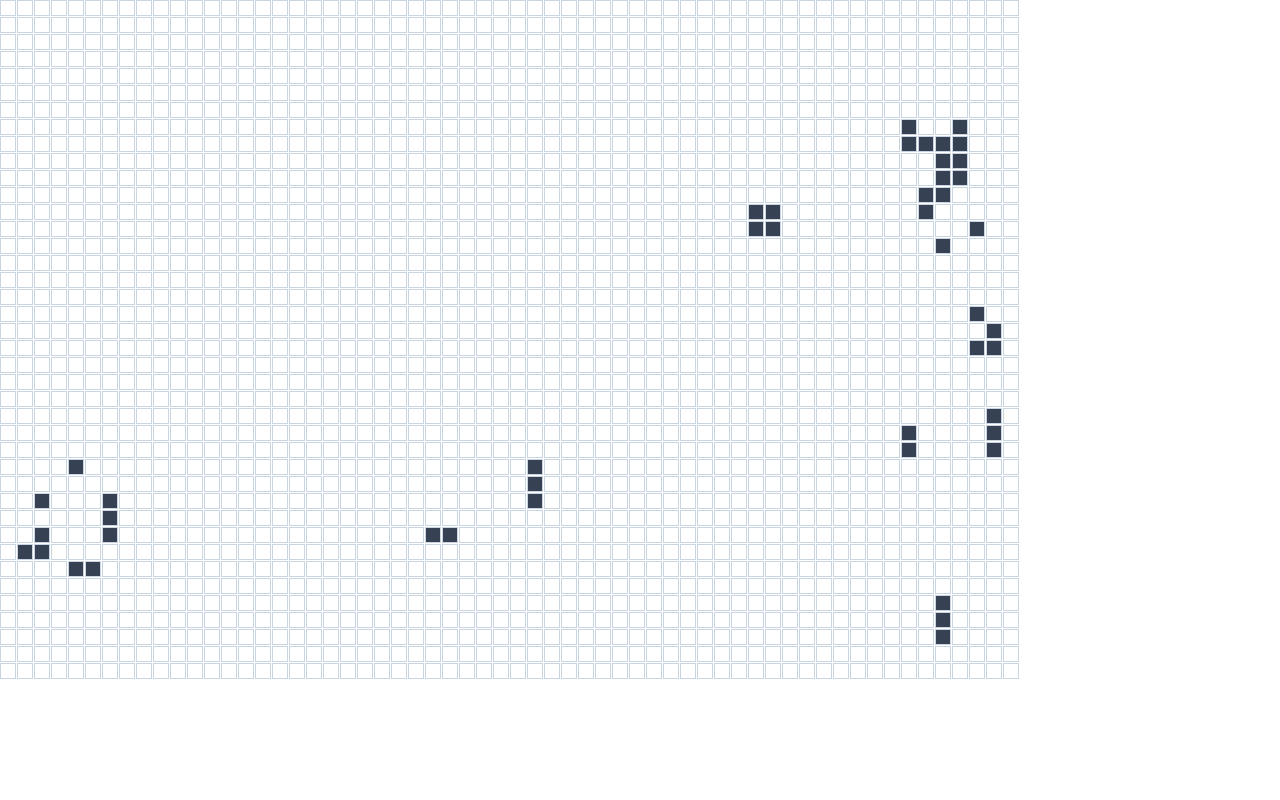
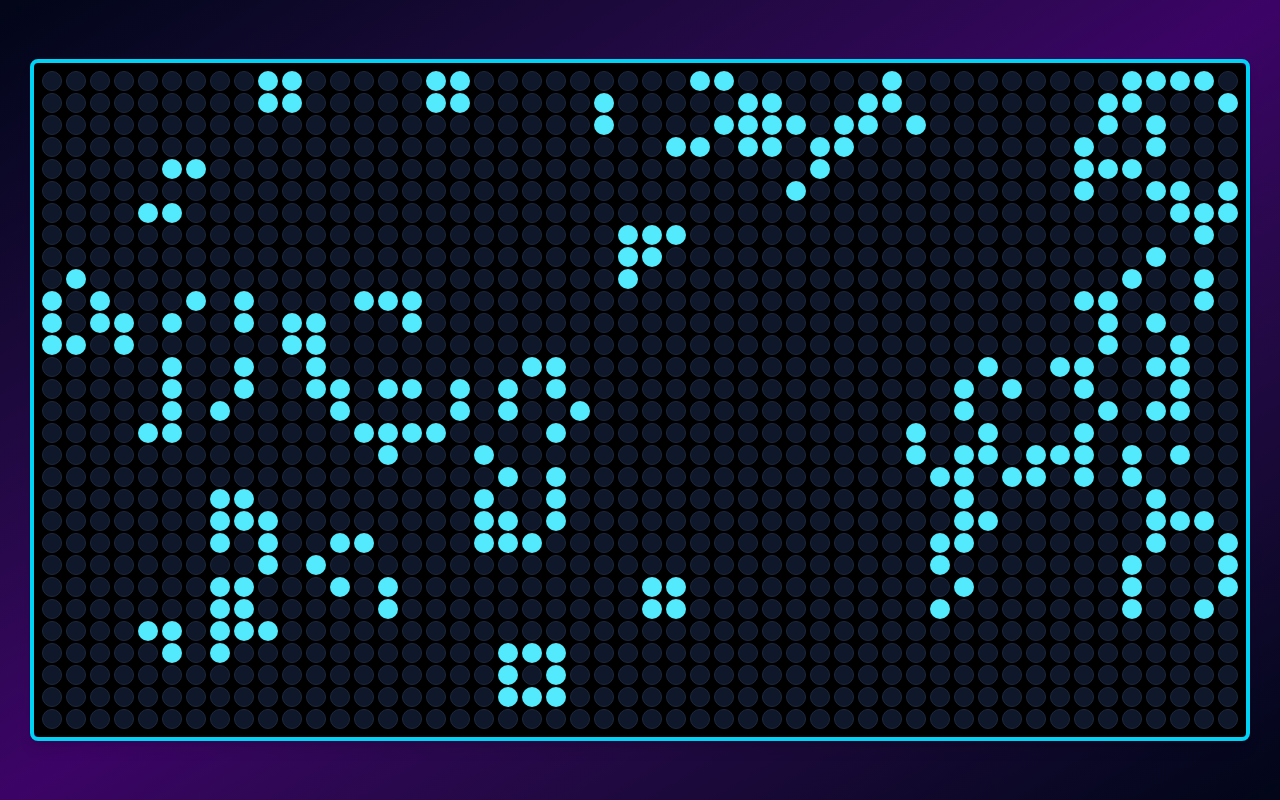
Before and after one commit to AdamSheaffer/ConwayArpeggiator, a Vue app: page / in a window 1280 px wide. Built offline with nearby package versions, Linux system fonts and the light colour scheme; the HTML template or start-up script is replaced by a standard one.

Commit message:
Simple styling

```diff
--- a/src/assets/main.css
+++ b/src/assets/main.css
@@ -1,9 +1 @@
 @import 'tailwindcss';
-html,
-body,
-#app {
-  margin: 0;
-  padding: 0;
-  width: 100%;
-  height: 100%;
-}
--- a/src/components/TheBoard.vue
+++ b/src/components/TheBoard.vue
@@ -1,12 +1,18 @@
 <template>
-  <div>
-    <div v-for="(row, rowIndex) in board" :key="rowIndex" class="flex space-x-px space-y-px">
-      <div
-        v-for="(col, colIndex) in row"
-        :key="colIndex"
-        class="border border-slate-300 w-4 h-4"
-        :class="{ 'bg-gray-700': col.state }"
-      ></div>
+  <div
+    class="flex flex-col items-center justify-center min-h-screen bg-linear-to-br from-slate-950 via-purple-950 to-slate-950 p-8"
+  >
+    <div class="border-4 border-cyan-400 rounded-lg shadow-lg">
+      <div class="bg-black rounded-md overflow-hidden p-2">
+        <div v-for="(row, rowIndex) in board" :key="rowIndex" class="flex gap-1 mb-0.5 last:mb-0">
+          <div
+            v-for="(col, colIndex) in row"
+            :key="colIndex"
+            class="w-5 h-5 rounded-full transition-all duration-300"
+            :class="col.state ? 'bg-cyan-300 shadow-lg' : 'bg-slate-900 border border-slate-800'"
+          ></div>
+        </div>
+      </div>
     </div>
   </div>
 </template>
@@ -16,8 +22,8 @@ import useBoard from '@/composables/useBoard'
 
 const { board, init, start } = useBoard()
 
-init(40, 60)
-start()
+init(30, 50)
+start(1000)
 </script>
 
 <style scoped></style>
--- a/src/composables/useBoard.ts
+++ b/src/composables/useBoard.ts
@@ -29,7 +29,7 @@ function tick() {
 
 function nextState(currentlyAlive: boolean, liveNeighbors: number) {
   if (currentlyAlive && liveNeighbors < 2) return false // under-population
-  if (currentlyAlive && liveNeighbors === 3) return true
+  if (currentlyAlive && (liveNeighbors === 2 || liveNeighbors === 3)) return true // survival
   if (currentlyAlive && liveNeighbors > 3) return false // over-population
   if (!currentlyAlive && liveNeighbors === 3) return true // reproduction
   return false
@@ -47,18 +47,20 @@ function findNeighbors(rowIndex: number, colIndex: number) {
     above?.[left],
     above?.[col],
     above?.[right],
+
     row?.[left],
-    row?.[col],
+    // self
     row?.[right],
+
     below?.[left],
     below?.[col],
     below?.[right],
   ]
 }
 
-function start() {
+function start(interval: number) {
   stop()
-  intervalId = setInterval(tick, 1000)
+  intervalId = setInterval(tick, interval)
 }
 
 function stop() {
```
Also changed, not shown: src/composables/useArpeggiator.ts (added).
